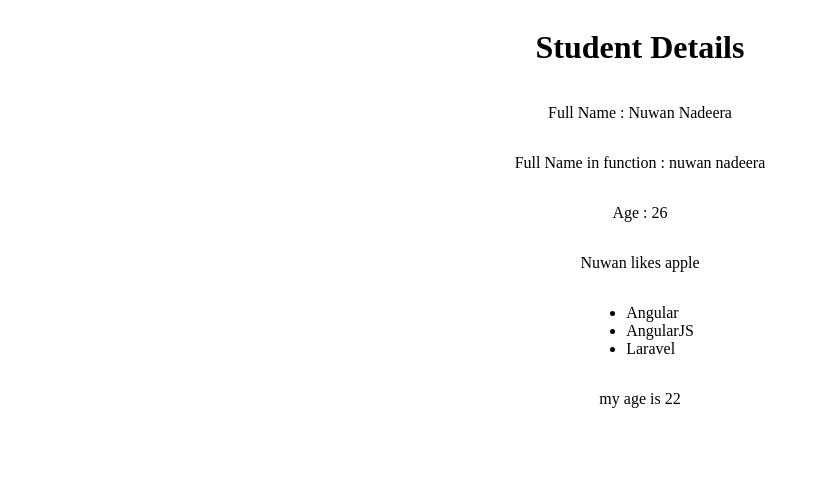
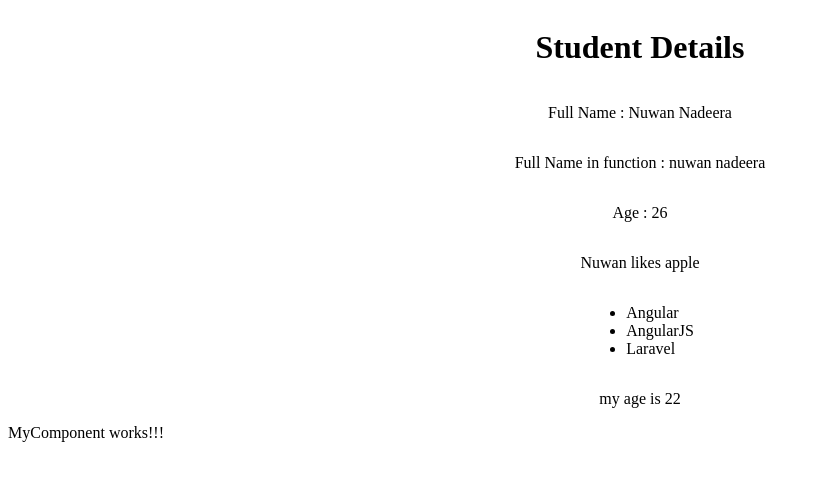
Before and after one commit to nuwannadeera/react-1st-app, a React (Vite) app: page / in a window 1280 px wide. Shown: the top 480 px of the page, without its empty margins (0-819 px from the left). Built offline with nearby package versions, Linux system fonts and the light colour scheme.

Commit message:
make new component

```diff
--- /dev/null
+++ b/src/Components/MyComponent/MyComponent.jsx
@@ -0,0 +1,11 @@
+import React from 'react'
+
+function MyComponent() {
+    return (
+        <div>
+            MyComponent works!!!
+        </div>
+    )
+}
+
+export default MyComponent
--- a/src/main.jsx
+++ b/src/main.jsx
@@ -2,9 +2,11 @@ import React from 'react'
 import ReactDOM from 'react-dom/client'
 import App from './App.jsx'
 import './index.css'
+import MyComponent from './Components/MyComponent/MyComponent.jsx'
 
 ReactDOM.createRoot(document.getElementById('root')).render(
   <React.StrictMode>
-    <App/>
+    <App />
+    <MyComponent />
   </React.StrictMode>,
 )
```
